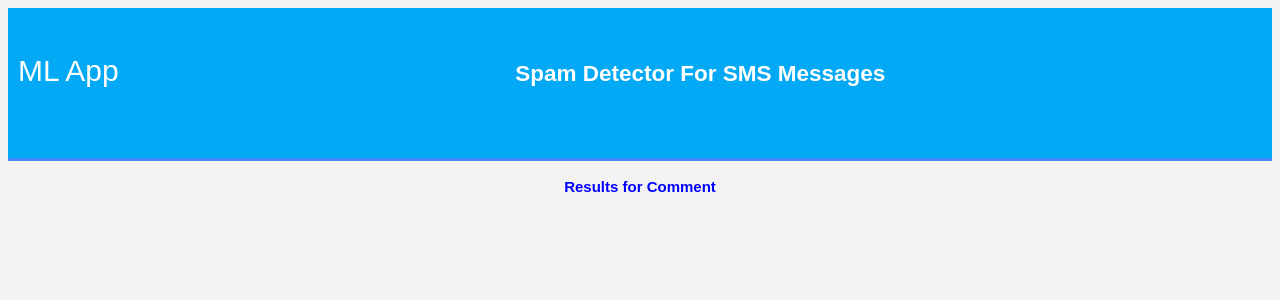
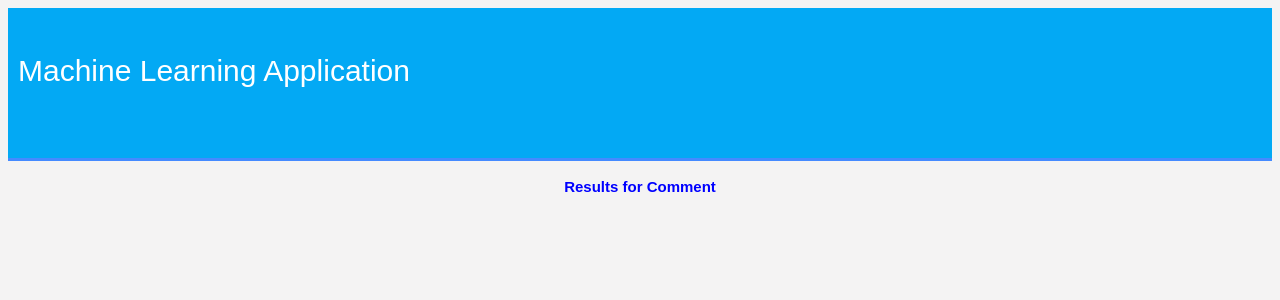
Before and after one commit to pandeynandancse/spam_detection_app, a Flask app: template templates/result.html in a window 1280 px wide. Shown: the top 300 px of the page. Run offline with Flask 2, Linux system fonts and the light colour scheme; the template is opened without the code that fills it, so the values that code supplies are empty; parts of the project's set-up code (start-up, migrations or seed data) failed here and were passed over.

Commit message:
improved

```diff
--- a/templates/result.html
+++ b/templates/result.html
@@ -9,9 +9,8 @@
 	<header>
 		<div class="container">
 		<div id="brandname">
-			ML App
+			Machine Learning Application
 		</div>
-		<h2>Spam Detector For SMS Messages</h2>
 
 	</div>
 	</header>
@@ -19,12 +18,13 @@
 	<div class="results">
 
 
-
+	<center>
 	{% if prediction == 1%}
 	<h2 style="color:red;">Spam</h2>
 	{% elif prediction == 0%}
 	<h2 style="color:blue;">Not a Spam (It is a Ham)</h2>
 	{% endif %}
+	</center>
 
 	</div>
 
```
